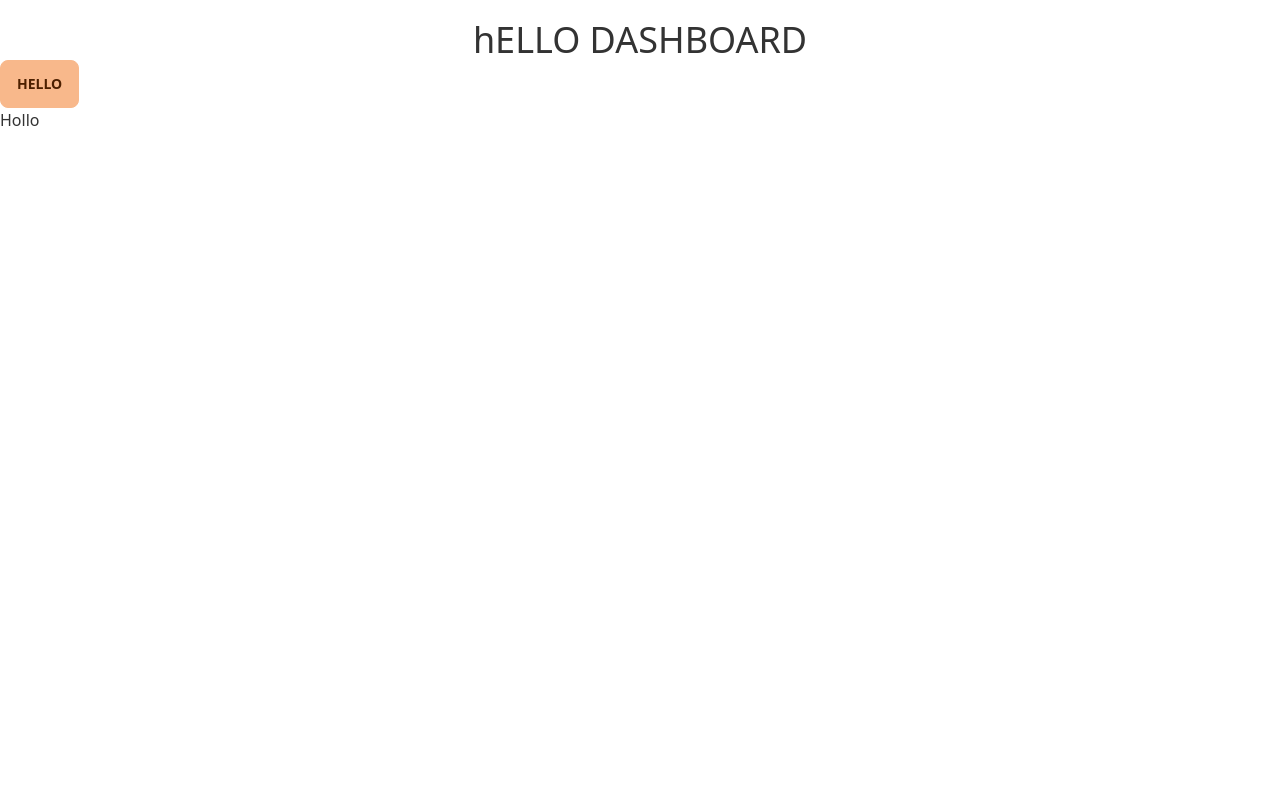
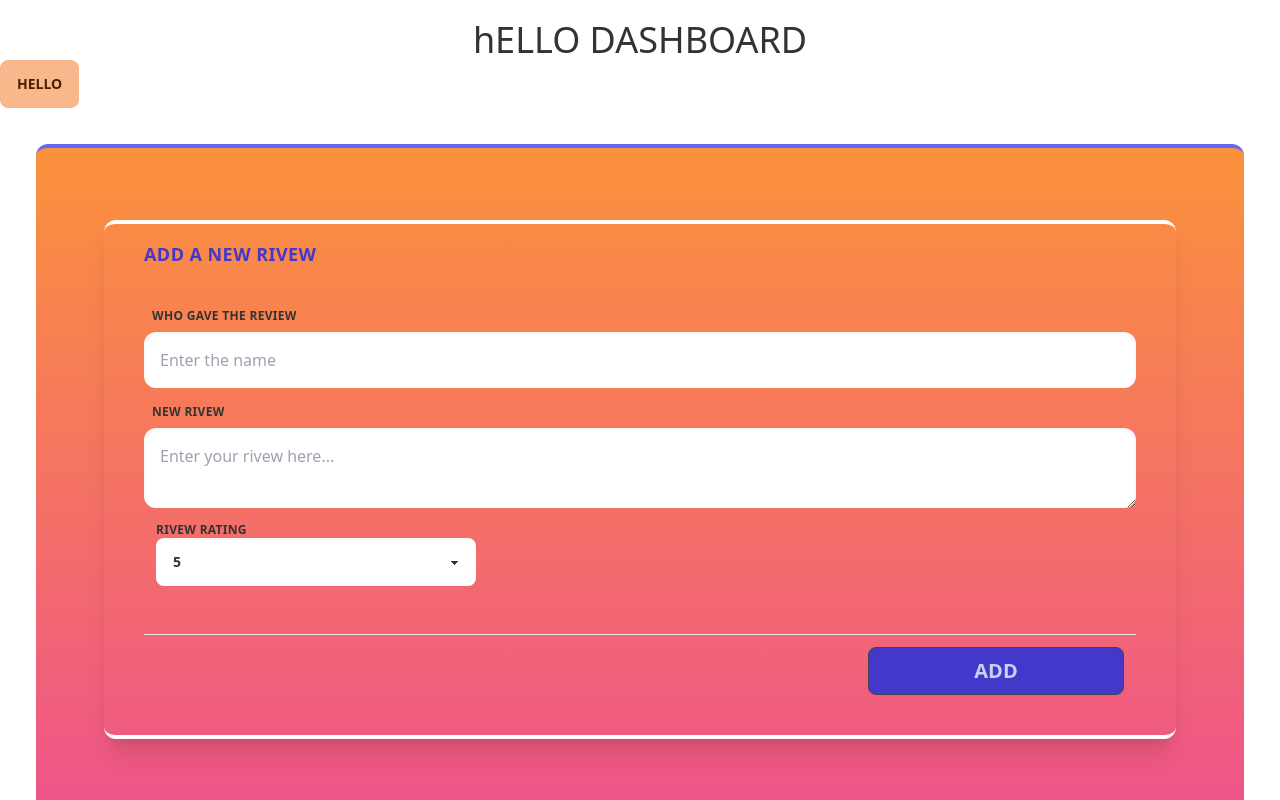
Before and after one commit to game-of-rl-II/task-management-client, a React (Create React App) app: page /dashboard/reviewYourTeamMember in a window 1280 px wide. Shown: the top 800 px of the page. Built offline with nearby package versions, Linux system fonts and the light colour scheme.

Commit message:
created Add review UI

```diff
--- a/src/Components/Dashboard/AdminDashboardItems/ReviewYourTeamMember.js
+++ b/src/Components/Dashboard/AdminDashboardItems/ReviewYourTeamMember.js
@@ -2,7 +2,65 @@ import React from 'react';
 
 const ReviewYourTeamMember = () => {
     return (
-        <div>Hollo</div>
+        <div className="m-9 lg:px-12 text-charcoal min-h-screen font-sans leading-normal overflow-x-hidden lg:overflow-auto bg-gradient-to-t from-pink-500 to-orange-400 border-y-4 border-indigo-500 w-auto rounded-xl p-10">
+                <div className="flex-1 md:p-0 lg:pt-8 lg:pb-8  mx-auto flex flex-col rounded-xl">
+                    <section className="p-4 shadow-xl rounded-xl border-y-4 border-white px-10 mx-5">
+                        <div className="md:flex">
+                            <h2 className="md:w-1/3 uppercase tracking-wide text-indigo-700 font-bold text-sm sm:text-lg mb-6">
+                                Add A New Rivew
+                            </h2>
+                        </div>
+                        <form>
+                            <div className="mb-8">
+                                <div className="md:flex-1 mt-2 mb:mt-0 ">
+                                    <label className="block uppercase tracking-wide text-charcoal-darker text-xs font-bold p-2">
+                                        Who gave the review
+                                    </label>
+                                    <input  className="w-full shadow-inner p-4 border-0 rounded-xl" placeholder="Enter the name"
+                                    ></input>
+
+                                </div>
+                                <div className="md:flex-1 mt-2 mb:mt-0 ">
+                                    <label className="block uppercase tracking-wide text-charcoal-darker text-xs font-bold p-2">
+                                        New Rivew
+                                    </label>
+                                    <textarea className="w-full shadow-inner p-4 border-0 rounded-xl" placeholder="Enter your rivew here..."
+
+                                    ></textarea>
+                                </div>
+                                <div className="flex justify-end mt-2 mb:mt-0 md:px-3">
+                                    <div className="md:flex w-full mb-4">
+                                        <div className="md:flex-1 md:pr-3 mb-4 md:mb-0">
+                                            <label className="block uppercase tracking-wide text-charcoal-darker text-xs font-bold">
+                                                Rivew Rating
+                                            </label>
+
+                                            <select className="select  w-full max-w-xs"
+                                            >
+                                                <option>5</option>
+                                                <option>4</option>
+                                                <option>3</option>
+                                                <option>2</option>
+                                                <option>1</option>
+                                            </select>
+                                        </div>
+                                    </div>
+                                </div>
+                            </div>
+
+                            <div className="md:flex mb-6 border border-t-1 border-b-0 border-x-0 border-cream-dark">
+                                <div className="md:flex-1 px-3 text-center md:text-right">
+                                    <button
+                                        type="submit"
+                                        className="btn btn-wide bg-indigo-700 font-bold text-xl mt-3">
+                                        ADD
+                                    </button>
+                                </div>
+                            </div>
+                        </form>
+                    </section>
+                </div>
+            </div>
     );
 };
 
```
